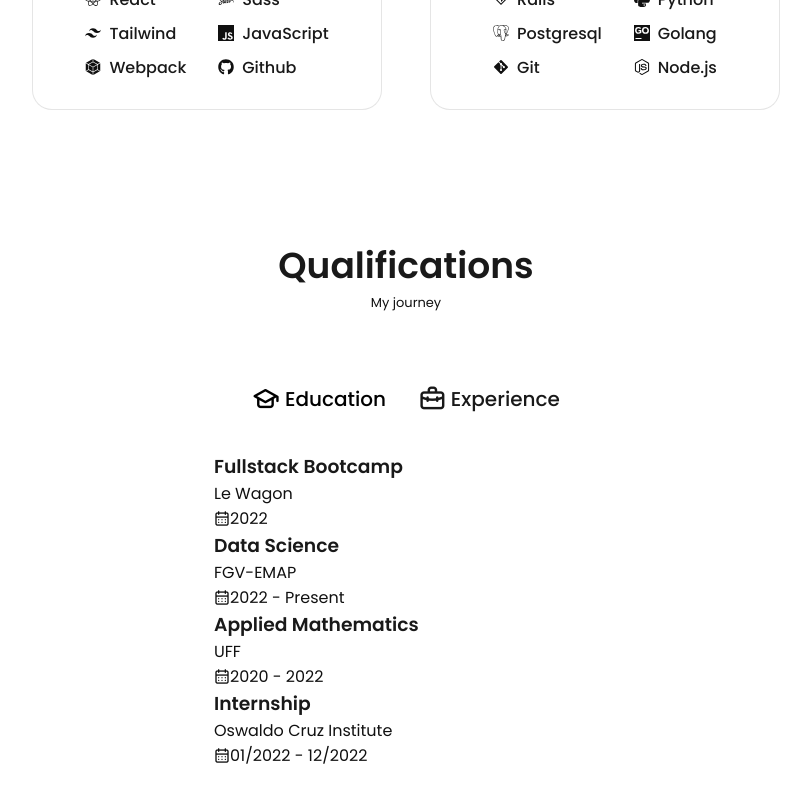
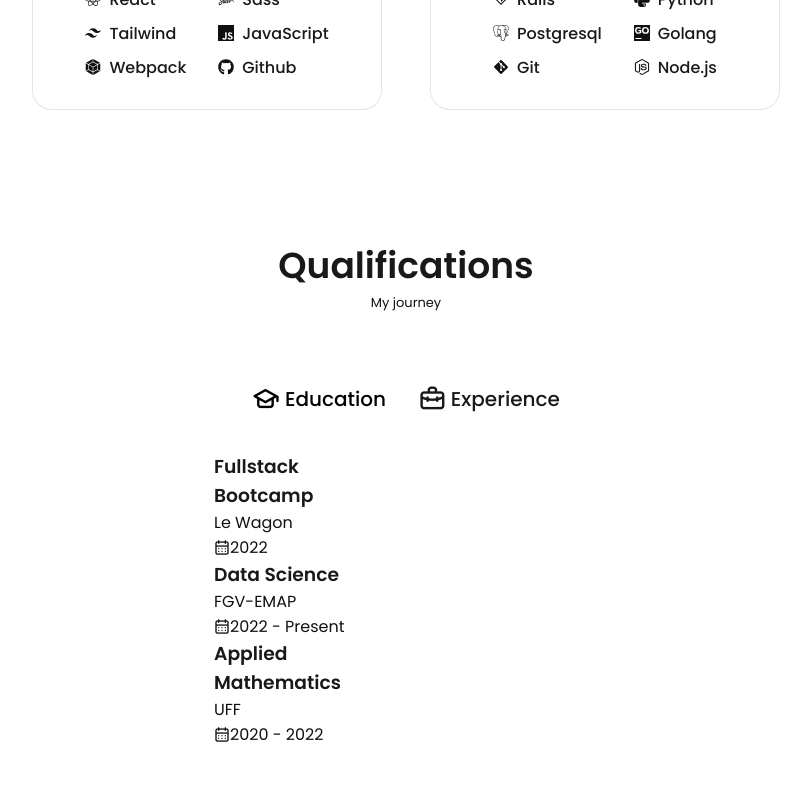
Before and after one commit to MatheusAraripe/my-web-portfolio, a React (Create React App) app: page / in a window 1280 px wide. Shown: the part 1792-2592 px from the top of the page, without its empty margins (234-1045 px from the left). After the commit the page ends 2571 px from the top, so only its background shows below. Built offline with nearby package versions, Linux system fonts and the light colour scheme.

Commit message:
fix: add some grid to qualification section

```diff
--- a/src/components/qualification/qualification.css
+++ b/src/components/qualification/qualification.css
@@ -36,3 +36,17 @@
   grid-template-columns: 0.5fr;
   justify-content: center;
 }
+
+.qualification__content {
+  display: none;
+}
+
+.qualification__content-active{
+  display: block;
+}
+
+.qualification__data{
+  display: grid;
+  grid-template-columns: 1fr max-content 1fr;
+  column-gap: 1.5rem;
+}
```
